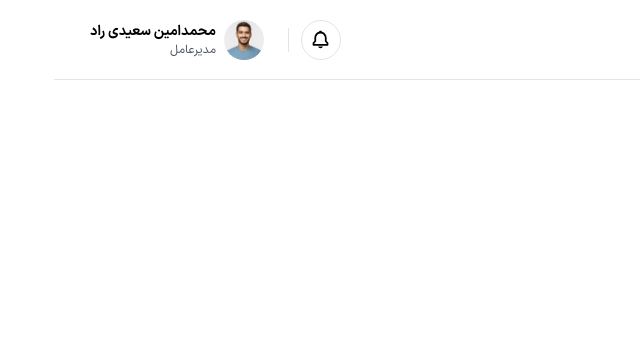
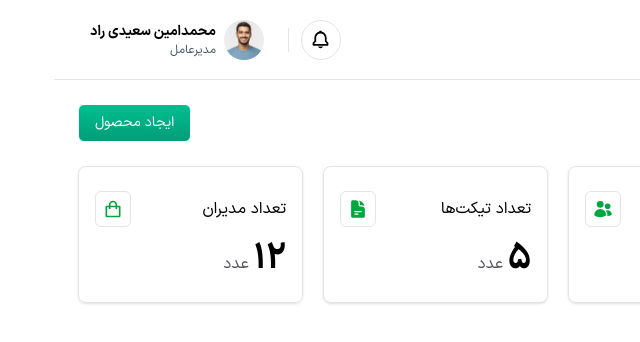
Before and after one commit to peyman-dev/sabzlearn-cms-app, a React (Vite) app: page / in a window 1280 px wide. Shown: the top 342 px of the page, without its empty margins (640-1280 px from the left). Built offline with nearby package versions, Linux system fonts and the light colour scheme.

Commit message:
Added summaries & Header to /home page

```diff
--- a/src/pages/home/index.jsx
+++ b/src/pages/home/index.jsx
@@ -1,8 +1,13 @@
 import React from 'react'
+import Header from '../../components/templates/home/header/index.jsx'
+import Summaries from '../../components/templates/home/summaries/index.jsx'
 
 const HomePage = () => {
   return (
-    <div>HomePage</div>
+    <>
+      <Header />
+      <Summaries />
+    </>
   )
 }
 
```
